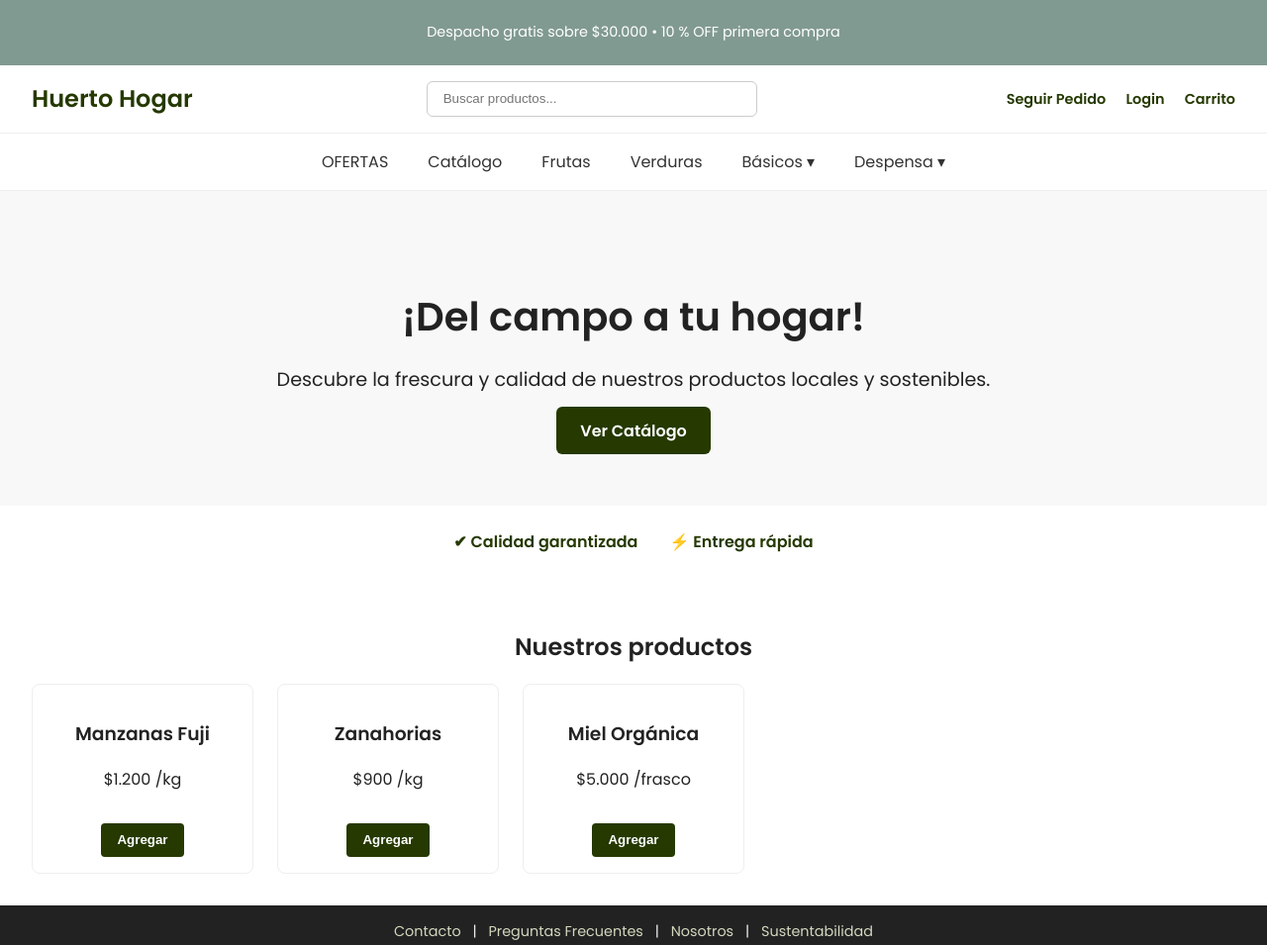
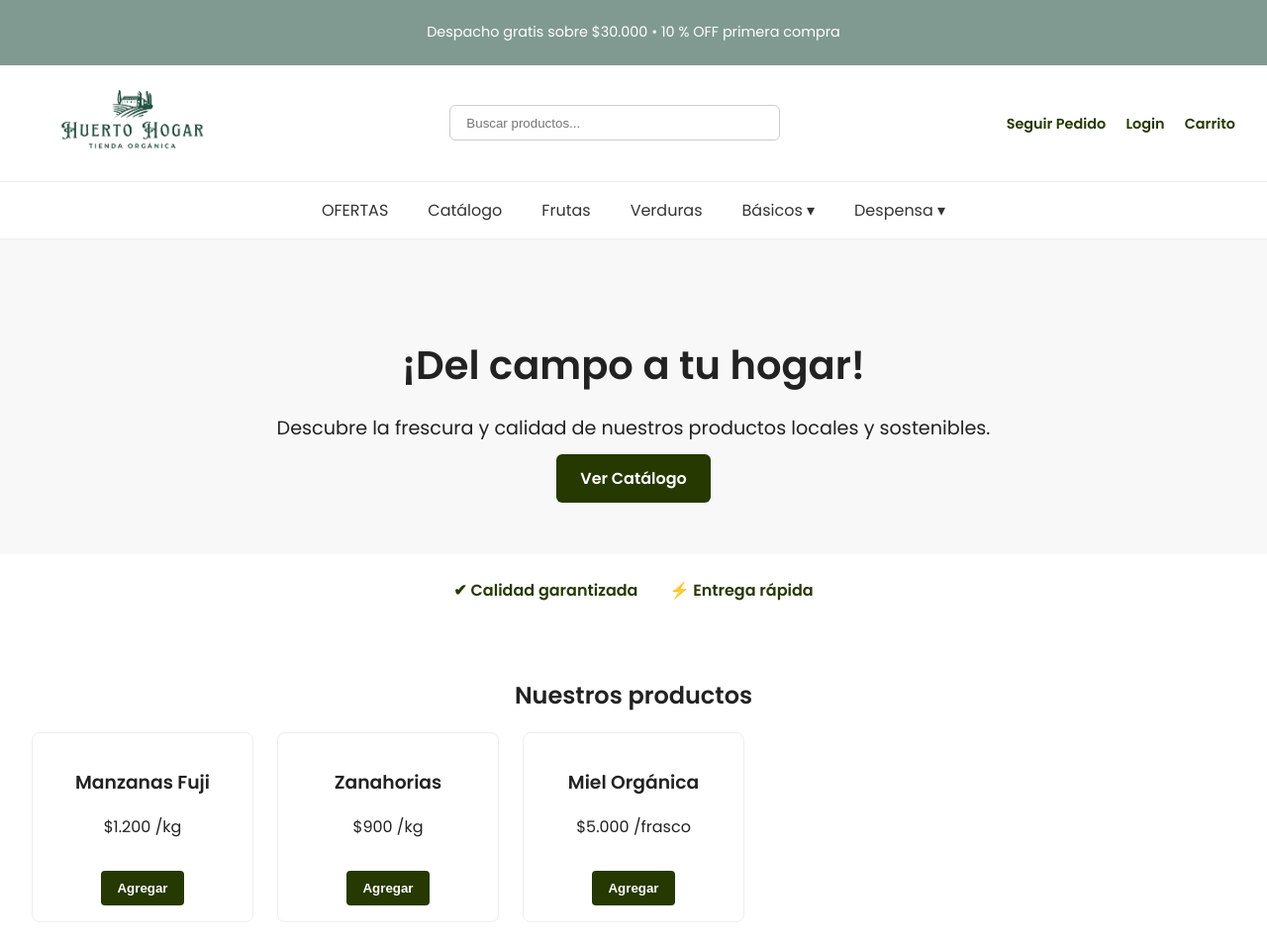
Before and after one commit to BullyMajima2109/HuertoHogar, a plain HTML site: page huerto_hogar/index.html in a window 1280 px wide. Shown: the top 955 px of the page at 99% size. Drawn offline with Linux system fonts and the light colour scheme.

Commit message:
Add files via upload
logo añadido

```diff
--- a/huerto_hogar/index.html
+++ b/huerto_hogar/index.html
@@ -17,7 +17,12 @@
 
   <!-- Header con logo, buscador y acciones -->
   <header class="main-header">
-    <div class="logo"> Huerto Hogar</div>
+    <div class="logo">
+  <a href="index.html">
+    <img src="logo.png" alt="Huerto Hogar Logo">
+  </a>
+</div>
+
 
     <div class="search-bar">
       <input type="text" placeholder="Buscar productos...">
--- a/huerto_hogar/style.css
+++ b/huerto_hogar/style.css
@@ -178,3 +178,10 @@ footer .links a {
   margin: 0 0.5rem;
   text-decoration: none;
 }
+
+
+.logo img {
+  height: 85px;
+  width: auto;
+  display: block;
+}
```
Also changed, not shown: huerto_hogar/logo.png (added).
